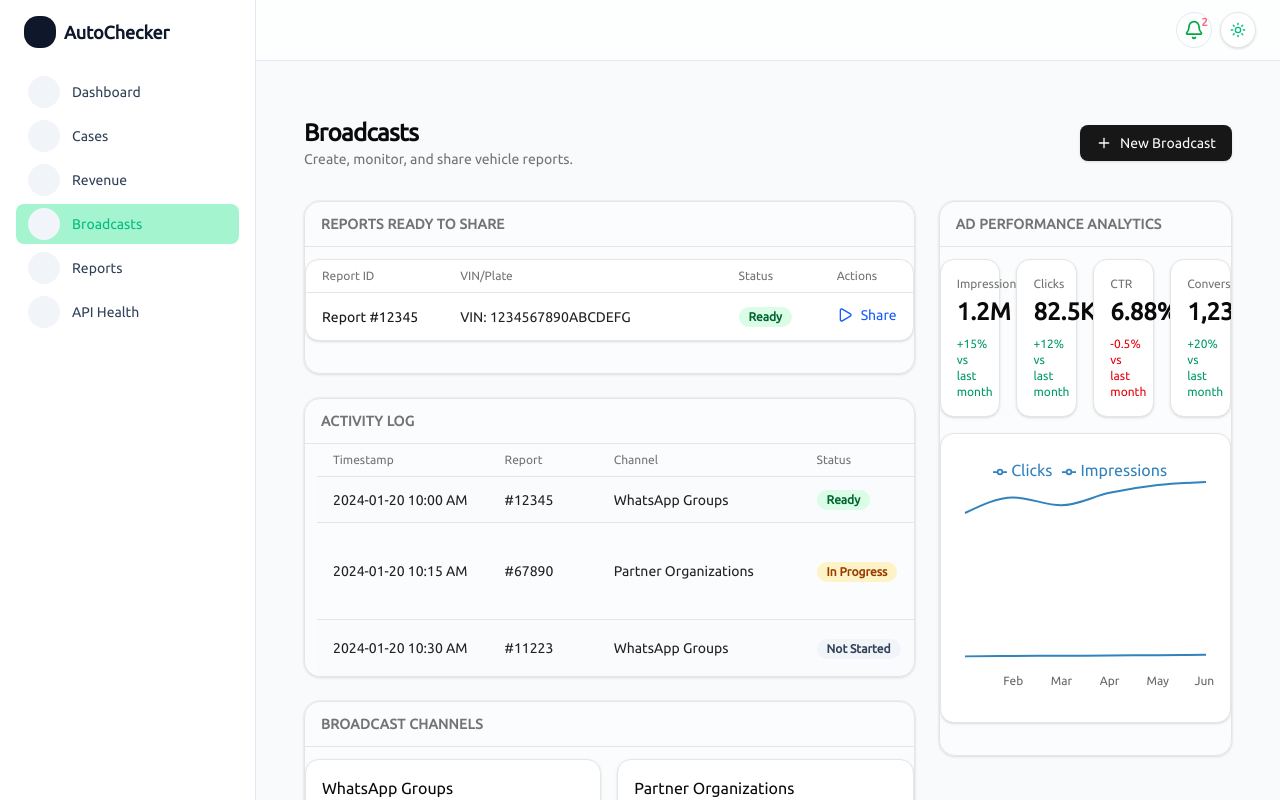
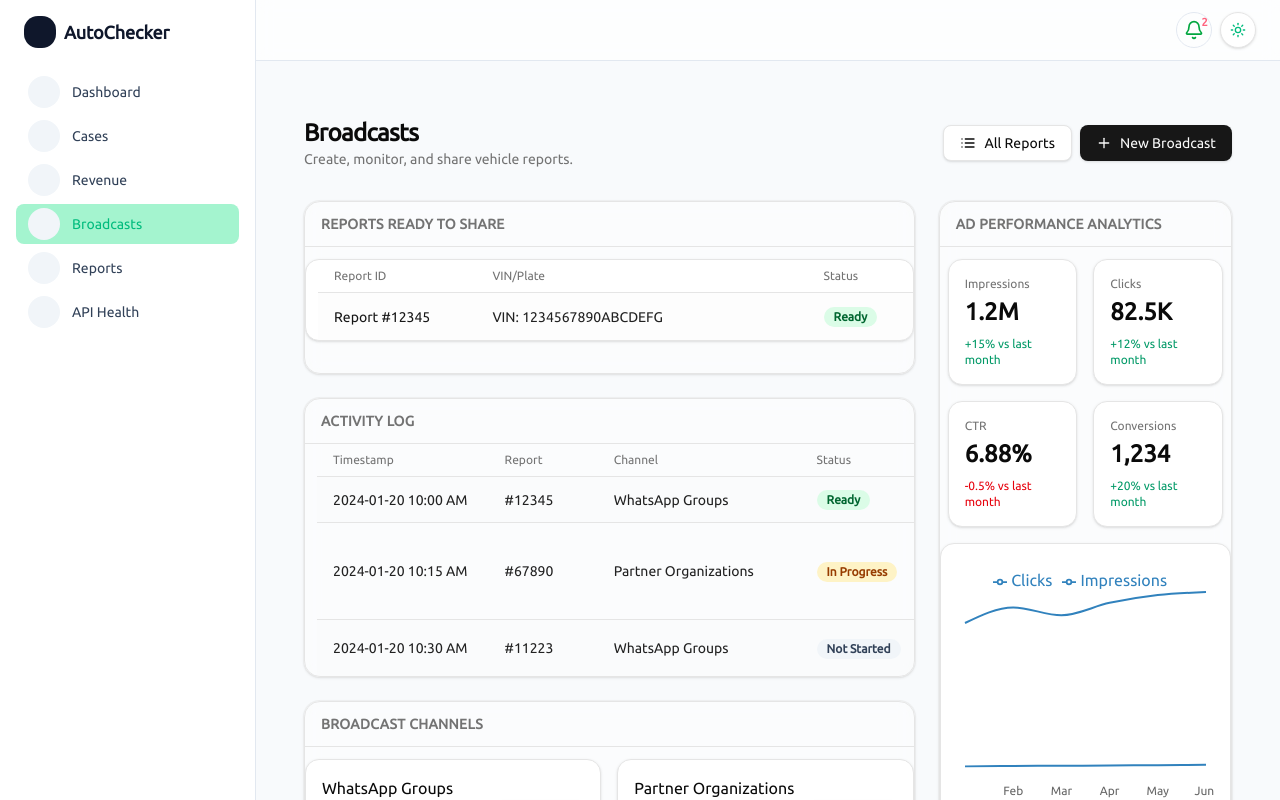
Before and after one commit to Autochecker-Limited/autochecker-dashboard, a Next.js app: page /broadcasts in a window 1280 px wide. Shown: the top 800 px of the page. Built offline with nearby package versions, Linux system fonts and the light colour scheme; some icons are missing.

Commit message:
added Broadcast

```diff
--- a/src/components/sections/broadcasts/BroadcastLogsSection.tsx
+++ b/src/components/sections/broadcasts/BroadcastLogsSection.tsx
@@ -29,17 +29,16 @@ export default function BroadcastLogsSection({
 
     return (
         <div className={frameless ? "" : "rounded-2xl border"}>
-            {/* horizontal scroll + inner padding so right-edge buttons aren't cut */}
             <div className="overflow-x-auto px-2 md:px-3">
-                {/* table-fixed + min width keeps columns from collapsing */}
                 <table className="w-full min-w-[780px] table-fixed">
-                    {/* control column widths */}
                     <colgroup>
-                        <col className="w-[22%]" /> {/* Timestamp */}
-                        <col className="w-[14%]" /> {/* Report */}
-                        <col className="w-[26%]" /> {/* Channel */}
-                        <col className="w-[16%]" /> {/* Status */}
-                        <col className="w-[22%]" /> {/* Actions */}
+                        {[
+                            <col key="ts" style={{ width: "22%" }} />,
+                            <col key="report" style={{ width: "14%" }} />,
+                            <col key="channel" style={{ width: "26%" }} />,
+                            <col key="status" style={{ width: "16%" }} />,
+                            <col key="actions" style={{ width: "22%" }} />,
+                        ]}
                     </colgroup>
 
                     <thead className="border-b">
--- a/src/components/sections/broadcasts/BroadcastsDashboard.tsx
+++ b/src/components/sections/broadcasts/BroadcastsDashboard.tsx
@@ -1,13 +1,13 @@
 "use client";
 
 import React from "react";
-import {Button} from "@/components/ui/button";
-import {Plus} from "lucide-react";
-import {ReportsReadySection} from "./ReportsReadySection";
-import {PerformanceAnalyticsSection} from "./PerformanceAnalyticsSection";
-import {BroadcastChannelsSection} from "./BroadcastChannelsSection";
+import { Button } from "@/components/ui/button";
+import { Plus, List } from "lucide-react";
+import { ReportsReadySection } from "./ReportsReadySection";
+import { PerformanceAnalyticsSection } from "./PerformanceAnalyticsSection";
+import { BroadcastChannelsSection } from "./BroadcastChannelsSection";
 import BroadcastLogsSection from "./BroadcastLogsSection";
-import {AllReportsSection} from "./AllReportsSection";
+import { AllReportsSection } from "./AllReportsSection";
 import Panel from "./Panel";
 import {
     BROADCAST_LOGS,
@@ -16,6 +16,7 @@ import {
     type BroadcastStatus,
     type Report,
 } from "@/components/constants/broadcastData";
+import { Dialog, DialogContent, DialogHeader, DialogTitle } from "@/components/ui/dialog"; // 👈 NEW
 
 const isoNow = () => new Date().toISOString();
 const displayNow = () => {
@@ -30,54 +31,45 @@ const BroadcastsDashboard: React.FC = () => {
     const [reports, setReports] = React.useState<Report[]>([...REPORTS]);
     const [logs, setLogs] = React.useState<BroadcastLog[]>([...BROADCAST_LOGS]);
 
-    // Create a new report row (Not Started) and a log
+    // NEW: All Reports modal state
+    const [openAllReports, setOpenAllReports] = React.useState(false);
+
     function handleNewBroadcast() {
         const reportId = selectedReportId ?? genReportId();
         setReports(prev => {
             if (prev.some(r => r.id === reportId)) return prev;
-            return [{id: reportId, plate: "Plate: —", status: "Not Started", createdAt: isoNow()}, ...prev];
+            return [{ id: reportId, plate: "Plate: —", status: "Not Started", createdAt: isoNow() }, ...prev];
         });
-        setLogs(prev => [{ts: displayNow(), reportId, channel: "—", status: "Not Started"}, ...prev]);
+        setLogs(prev => [{ ts: displayNow(), reportId, channel: "—", status: "Not Started" }, ...prev]);
         setSelectedReportId(reportId);
     }
 
-    // Clicking Share in Ready section = broadcast now
     function handleShare(reportId: string) {
         setSelectedReportId(reportId);
-
-        // Update report -> Sent (removes it from the Ready filter)
-        setReports(prev =>
-            prev.map(r => (r.id === reportId ? {...r, status: "Sent"} : r))
-        );
-
-        // Add a log entry recording the broadcast
-        setLogs(prev => [
-            {ts: displayNow(), reportId, channel: "Broadcast", status: "Sent"},
-            ...prev,
-        ]);
+        setReports(prev => prev.map(r => (r.id === reportId ? { ...r, status: "Sent" } : r)));
+        setLogs(prev => [{ ts: displayNow(), reportId, channel: "Broadcast", status: "Sent" }, ...prev]);
     }
 
-    // These handlers let you move a log through statuses; they also keep reports in sync
     function updateStatusFromLogIndex(index: number, status: BroadcastStatus) {
-        setLogs(prev =>
-            prev.map((log, i) => (i === index ? {...log, status, ts: displayNow()} : log))
-        );
-        const reportId = logs[index]?.reportId;
+        setLogs(prev => {
+            const next = prev.map((log, i) => (i === index ? { ...log, status, ts: displayNow() } : log));
+            const reportId = prev[index]?.reportId;
             if (reportId) {
-            setReports(prev => prev.map(r => (r.id === reportId ? {...r, status} : r)));
+                setReports(rPrev => rPrev.map(r => (r.id === reportId ? { ...r, status } : r)));
             }
+            return next;
+        });
     }
 
     function appendLog(log: BroadcastLog) {
         setLogs(prev => [log, ...prev]);
-        // Keep report in sync if we know the status
         if (log.status) {
-            setReports(prev => prev.map(r => (r.id === log.reportId ? {...r, status: log.status} : r)));
+            setReports(prev => prev.map(r => (r.id === log.reportId ? { ...r, status: log.status } : r)));
         }
     }
 
     return (
-        <div className="min-h-screen w-full ">
+        <div className="min-h-screen w-full">
             <div className="mx-auto max-w-7xl px-6 py-8">
                 {/* Page header */}
                 <div className="mb-8 flex items-center justify-between">
@@ -85,18 +77,24 @@ const BroadcastsDashboard: React.FC = () => {
                         <h1 className="text-2xl font-semibold tracking-tight">Broadcasts</h1>
                         <p className="text-sm text-muted-foreground">Create, monitor, and share vehicle reports.</p>
                     </div>
+                    <div className="flex gap-2">
+                        {/* 👇 NEW: open All Reports modal */}
+                        <Button variant="outline" className="gap-2" onClick={() => setOpenAllReports(true)}>
+                            <List className="h-4 w-4" />
+                            All Reports
+                        </Button>
                         <Button className="gap-2" onClick={handleNewBroadcast}>
                             <Plus className="h-4 w-4" />
                             New Broadcast
                         </Button>
                     </div>
+                </div>
 
                 {/* Responsive grid */}
-                <div className="grid grid-cols-1 xl:grid-cols-12 gap-6">
+                <div className="grid grid-cols-1 xl:grid-cols-12 gap-6 isolate">
                     {/* LEFT column */}
                     <div className="xl:col-span-8 space-y-6">
                         <Panel title="Reports Ready to Share">
-                            {/* Reuse your section but give it zebra/hover in its table tbody */}
                             <ReportsReadySection
                                 reports={reports}
                                 onShare={handleShare}
@@ -128,20 +126,32 @@ const BroadcastsDashboard: React.FC = () => {
                         <Panel title="Ad Performance Analytics">
                             <PerformanceAnalyticsSection />
                         </Panel>
-
                     </div>
 
-                    {/* FULL width row */}
-                    <div className="xl:col-span-12">
-                        <Panel title="All Reports">
-                            <AllReportsSection reports={reports} order="newest-first" />
-                        </Panel>
+                    {/* FULL width row (you can remove this panel if you only want the modal) */}
+                    {/*<div className="xl:col-span-12">*/}
+                    {/*    <Panel title="All Reports">*/}
+                    {/*        <AllReportsSection reports={reports} order="newest-first"/>*/}
+                    {/*    </Panel>*/}
+                    {/*</div>*/}
                 </div>
             </div>
+
+            {/* ========= All Reports Modal ========= */}
+            <Dialog open={openAllReports} onOpenChange={setOpenAllReports}>
+                <DialogContent className="sm:max-w-5xl max-w-[95vw]">
+                    <DialogHeader>
+                        <DialogTitle>All Reports</DialogTitle>
+                    </DialogHeader>
+
+                    {/* Limit modal height and allow scrolling; hide inner section title if your AllReportsSection has one */}
+                    <div className="mt-2 max-h-[75vh] overflow-auto [&_h2]:hidden bg-slate-200  dark:bg-slate-800 ">
+                        <AllReportsSection reports={reports} order="newest-first" />
                     </div>
+                </DialogContent>
+            </Dialog>
         </div>
     );
 };
 
-
 export default BroadcastsDashboard;
--- a/src/components/sections/broadcasts/PerformanceAnalyticsSection.tsx
+++ b/src/components/sections/broadcasts/PerformanceAnalyticsSection.tsx
@@ -9,7 +9,7 @@ import {KPI_CARDS, PERFORMANCE_SERIES} from "@/components/constants/broadcastDat
 export const PerformanceAnalyticsSection: React.FC = () => (
     <section className="mb-8">
 
-        <div className="mt-3 grid gap-4 md:grid-cols-2 lg:grid-cols-4">
+        <div className="mt-3 grid gap-4 md:grid-cols-2 lg:grid-cols-2 mx-2">
             {KPI_CARDS.map((kpi) => (
                 <Card key={kpi.key}>
                     <CardContent className="p-4">
--- a/src/components/sections/broadcasts/ReportsReadySection.tsx
+++ b/src/components/sections/broadcasts/ReportsReadySection.tsx
@@ -4,33 +4,41 @@ import React from "react";
 import { Card, CardContent } from "@/components/ui/card";
 import { Play } from "lucide-react";
 import type { Report } from "@/components/constants/broadcastData";
-import { SectionTitle, TableHeaderCell, TableCell, StatusPill } from "./SectionsPrimitives";
+import { TableHeaderCell, TableCell, StatusPill } from "./SectionsPrimitives";
 
 type Props = {
     reports: ReadonlyArray<Report>;
-    onShare: (reportId: string) => void; // will broadcast immediately
+    onShare: (reportId: string) => void;
     selectedReportId?: string | null;
 };
 
 export const ReportsReadySection: React.FC<Props> = ({ reports, onShare, selectedReportId }) => {
-    const ready = React.useMemo(() => reports.filter(r => r.status === "Ready"), [reports]);
+    const ready = React.useMemo(() => reports.filter((r) => r.status === "Ready"), [reports]);
 
     return (
         <section className="mb-8">
-
             <Card className="mt-3">
                 <CardContent className="p-0">
-                    <div className="overflow-x-auto">
-                        <table className="w-full">
-                            <thead>
-                            <tr className="border-b">
-                                <TableHeaderCell className="w-1/4">Report ID</TableHeaderCell>
-                                <TableHeaderCell className="w-1/2">VIN/Plate</TableHeaderCell>
-                                <TableHeaderCell className="w-1/6">Status</TableHeaderCell>
-                                <TableHeaderCell className="w-1/6">Actions</TableHeaderCell>
+                    <div className="overflow-x-auto px-2 md:px-3">
+                        <table className="w-full min-w-[720px] table-fixed">
+                            {/* IMPORTANT: keep <colgroup>{[ ... ]}</colgroup> on one line -> no whitespace text nodes */}
+                            <colgroup>{[
+                                <col key="id" style={{ width: "22%" }} />,
+                                <col key="vin" style={{ width: "46%" }} />,
+                                <col key="status" style={{ width: "16%" }} />,
+                                <col key="actions" style={{ width: "16%" }} />,
+                            ]}</colgroup>
+
+                            <thead className="border-b">
+                            <tr>
+                                <TableHeaderCell>Report ID</TableHeaderCell>
+                                <TableHeaderCell>VIN/Plate</TableHeaderCell>
+                                <TableHeaderCell>Status</TableHeaderCell>
+                                <TableHeaderCell>Actions</TableHeaderCell>
                             </tr>
                             </thead>
-                            <tbody>
+
+                            <tbody className="[&>tr:nth-child(odd)]:bg-muted/20 [&>tr:hover]:bg-muted/40 transition-colors">
                             {ready.length === 0 ? (
                                 <tr>
                                     <TableCell colSpan={4} className="text-sm text-muted-foreground">
@@ -41,17 +49,30 @@ export const ReportsReadySection: React.FC<Props> = ({ reports, onShare, selecte
                                 ready.map((r) => (
                                     <tr
                                         key={r.id}
-                                        className={`border-b last:border-b-0 ${selectedReportId === r.id ? "bg-muted/40" : ""}`}
+                                        className={`border-b last:border-b-0 ${selectedReportId === r.id ? "bg-muted/40 ring-1 ring-primary/30" : ""}`}
                                     >
-                                        <TableCell>
-                                            <button className="text-primary hover:underline">Report {r.id}</button>
+                                        <TableCell className="whitespace-nowrap">
+                                            <button
+                                                className="text-primary hover:underline rounded-md focus-visible:outline-none focus-visible:ring-2 focus-visible:ring-primary/50"
+                                                onClick={() => onShare(r.id)}
+                                                aria-label={`Open report ${r.id}`}
+                                            >
+                                                Report {r.id}
+                                            </button>
                                         </TableCell>
-                                        <TableCell>{r.plate}</TableCell>
-                                        <TableCell><StatusPill label={r.status} /></TableCell>
-                                        <TableCell>
+
+                                        <TableCell className="truncate sm:whitespace-normal sm:break-words" title={r.plate}>
+                                            {r.plate}
+                                        </TableCell>
+
+                                        <TableCell className="whitespace-nowrap">
+                                            <StatusPill label={r.status} />
+                                        </TableCell>
+
+                                        <TableCell className="whitespace-nowrap">
                                             <button
-                                                className="inline-flex items-center gap-2 text-blue-600 hover:text-blue-700 dark:text-blue-400 dark:hover:text-blue-300"
-                                                onClick={() => onShare(r.id)}            // <- broadcast now
+                                                className="inline-flex items-center gap-2 text-blue-600 hover:text-blue-700 dark:text-blue-400 dark:hover:text-blue-300 rounded-md focus-visible:outline-none focus-visible:ring-2 focus-visible:ring-blue-500/50"
+                                                onClick={() => onShare(r.id)}
                                                 aria-label={`Share report ${r.id}`}
                                             >
                                                 <Play className="h-4 w-4" />
```
Lines whose indentation alone changed are shown as unchanged.
